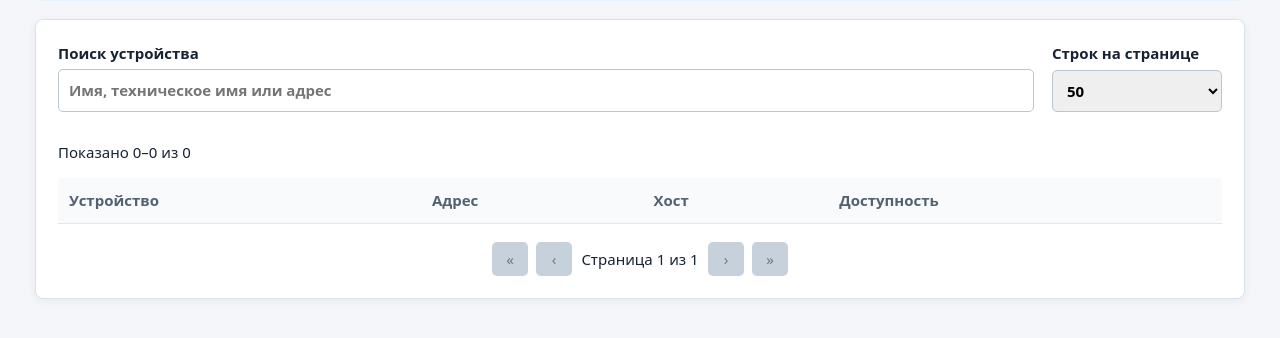
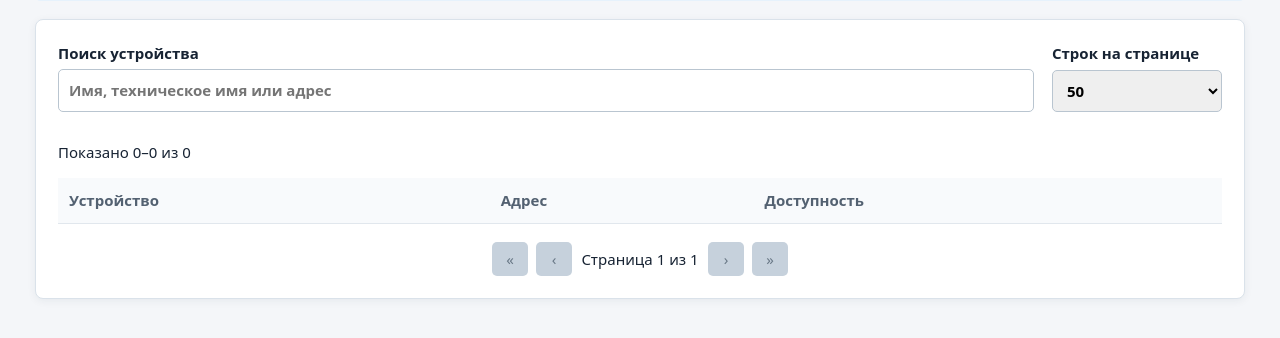
Before and after one commit to bessome/zabbix_live_monitor, a FastAPI app: page /devices/Switches in a window 1280 px wide. Shown: the part 261-599 px from the top of the page. Run offline with FastAPI, Linux system fonts and the light colour scheme; the visitor is signed in with stand-in values (Sample User, id 1); data comes from the database, SQL or seed files in the repository; data that the repository does not hold is empty; parts of the project's set-up code (start-up, migrations or seed data) failed here and were passed over.

Commit message:
Hide host enabled status in device list

```diff
--- a/templates/devices.html
+++ b/templates/devices.html
@@ -8,7 +8,7 @@
 <label>Строк на странице <select id="page-size"><option value="25">25</option><option value="50" selected>50</option><option value="100">100</option><option value="250">250</option></select></label>
 </div>
 <p id="status" aria-live="polite"></p>
-<div class="table-wrap"><table class="device-table"><thead><tr><th>Устройство</th><th>Адрес</th><th>Хост</th><th>Доступность</th></tr></thead>
+<div class="table-wrap"><table class="device-table"><thead><tr><th>Устройство</th><th>Адрес</th><th>Доступность</th></tr></thead>
 <tbody id="rows"></tbody></table></div>
 <div class="pagination" aria-label="Навигация по страницам">
 <button id="first-page" type="button" aria-label="Первая страница">«</button>
@@ -76,7 +76,6 @@ async function refresh() {
       nameCell.appendChild(description);
       tr.appendChild(nameCell);
       cell(tr, "Адрес", device.address);
-      cell(tr, "Хост", device.enabled ? "Включён" : "Отключён");
       const state = document.createElement("td");
       state.dataset.label = "Доступность";
       state.textContent = device.availability === "available" ? "Доступен" : device.availability === "unavailable" ? "Недоступен" : "Нет данных";
```
